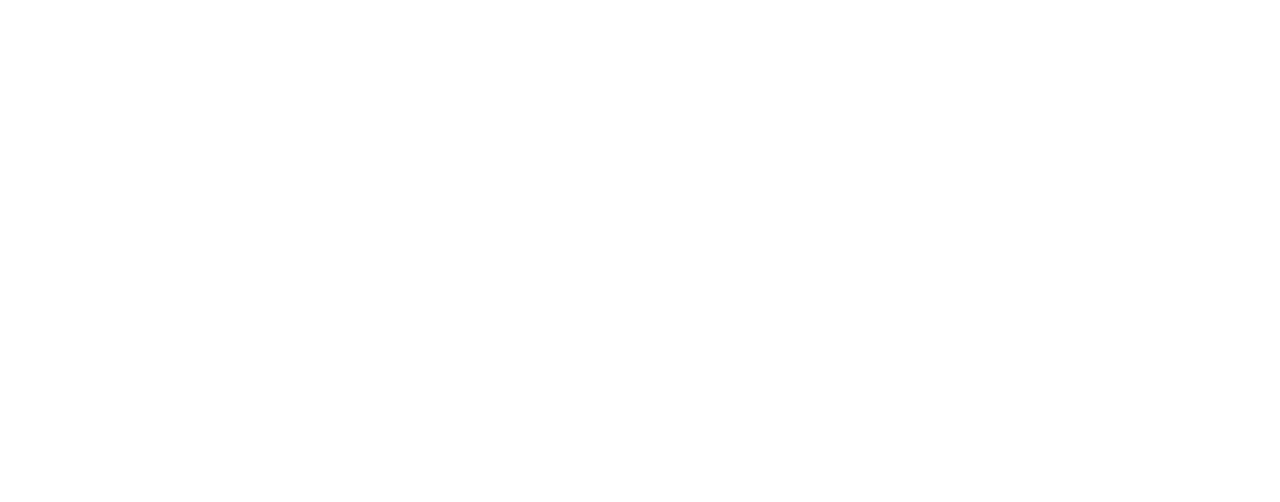
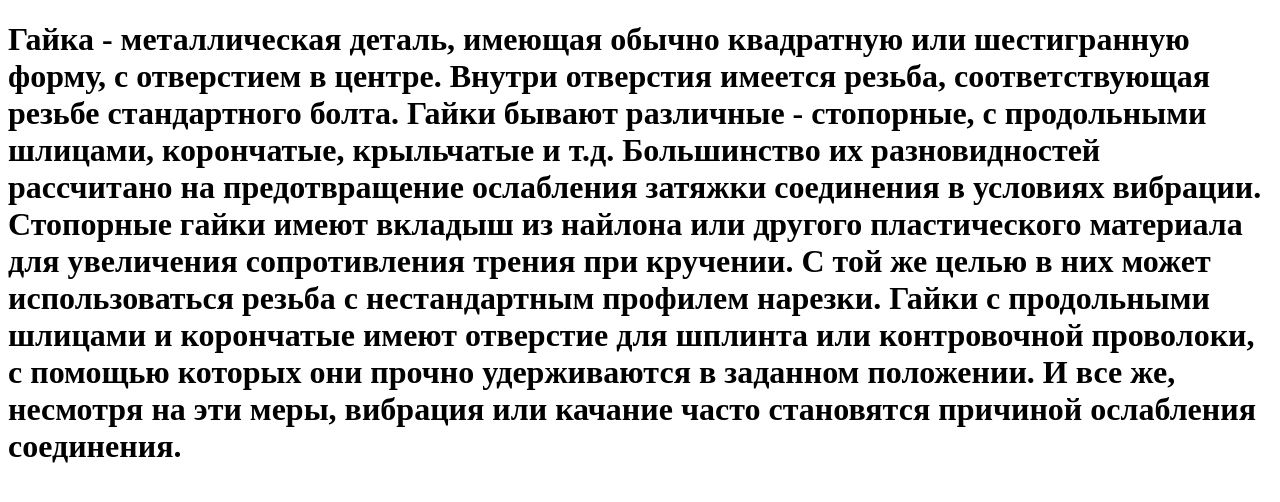
Before and after one commit to 2138747261781/2138747261781.github.io, a plain HTML site: page index2.html in a window 1280 px wide. Drawn offline with Linux system fonts and the light colour scheme.

Commit message:
index2.html

```diff
--- a/index2.html
+++ b/index2.html
@@ -6,6 +6,6 @@
     <title>История гайки</title>
 </head>
 <body>
-    <a href="https://ru.wikipedia.org/wiki/Гайка"></a>
+    <h1>Гайка - металлическая деталь, имеющая обычно квадратную или шестигранную форму, с отверстием в центре. Внутри отверстия имеется резьба, соответствующая резьбе стандартного болта. Гайки бывают различные - стопорные, с продольными шлицами, корончатые, крыльчатые и т.д. Большинство их разновидностей рассчитано на предотвращение ослабления затяжки соединения в условиях вибрации. Стопорные гайки имеют вкладыш из найлона или другого пластического материала для увеличения сопротивления трения при кручении. С той же целью в них может использоваться резьба с нестандартным профилем нарезки. Гайки с продольными шлицами и корончатые имеют отверстие для шплинта или контровочной проволоки, с помощью которых они прочно удерживаются в заданном положении. И все же, несмотря на эти меры, вибрация или качание часто становятся причиной ослабления соединения.</h1>
 </body>
 </html>
```
